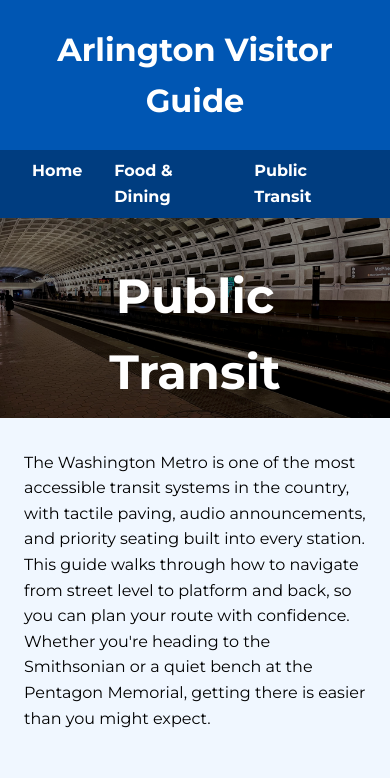
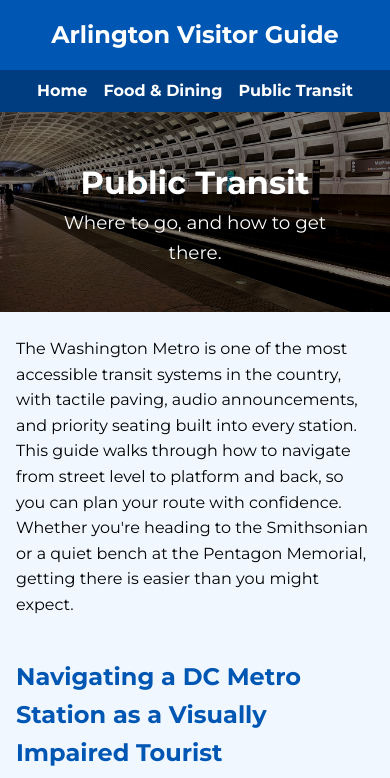
Before and after one commit to egwollum/local-guide, a plain HTML site: page transit.html in a window 390 px wide. Shown: the top 778 px of the page. Drawn offline with Linux system fonts and the light colour scheme.

Commit message:
Add files via upload

```diff
--- a/css/styles.css
+++ b/css/styles.css
@@ -130,7 +130,6 @@ dd {
   color: white;
   position: absolute;
   width: 80%;
-  height: 60%;
   text-align: center;
   top: 50%;
   left: 50%;
@@ -154,7 +153,7 @@ dd {
 }
 
 .card {
-  flex: 1 1 250px;
+  flex: 0 1 400px;
   background-color: #fff;
   border: 1px solid #c5ddf5;
   border-radius: 8px;
@@ -191,3 +190,48 @@ footer {
   padding: 1rem;
   margin-top: 2rem;
 }
+
+footer a {
+  color: #fff;
+  text-decoration: none;
+}
+
+/*
+  Media Queries
+  Mobile Devices
+*/
+@media (max-width: 768px) {
+  header {
+    padding: 1rem;
+    font-size: 1.5rem;
+  }
+
+  nav {
+    padding: 0.5rem 1rem;
+
+    ul {
+      gap: 1rem;
+      align-items: center;
+    }
+    a {
+      white-space: nowrap;
+    }
+  }
+
+  .hero-text {
+    h1 {
+      font-size: 2rem;
+    }
+    p {
+      font-size: 1.15rem;
+    }
+  }
+
+  dt {
+    flex: 0 0 35%;
+  }
+
+  main {
+    padding: 1.5rem 1rem;
+  }
+}
```
